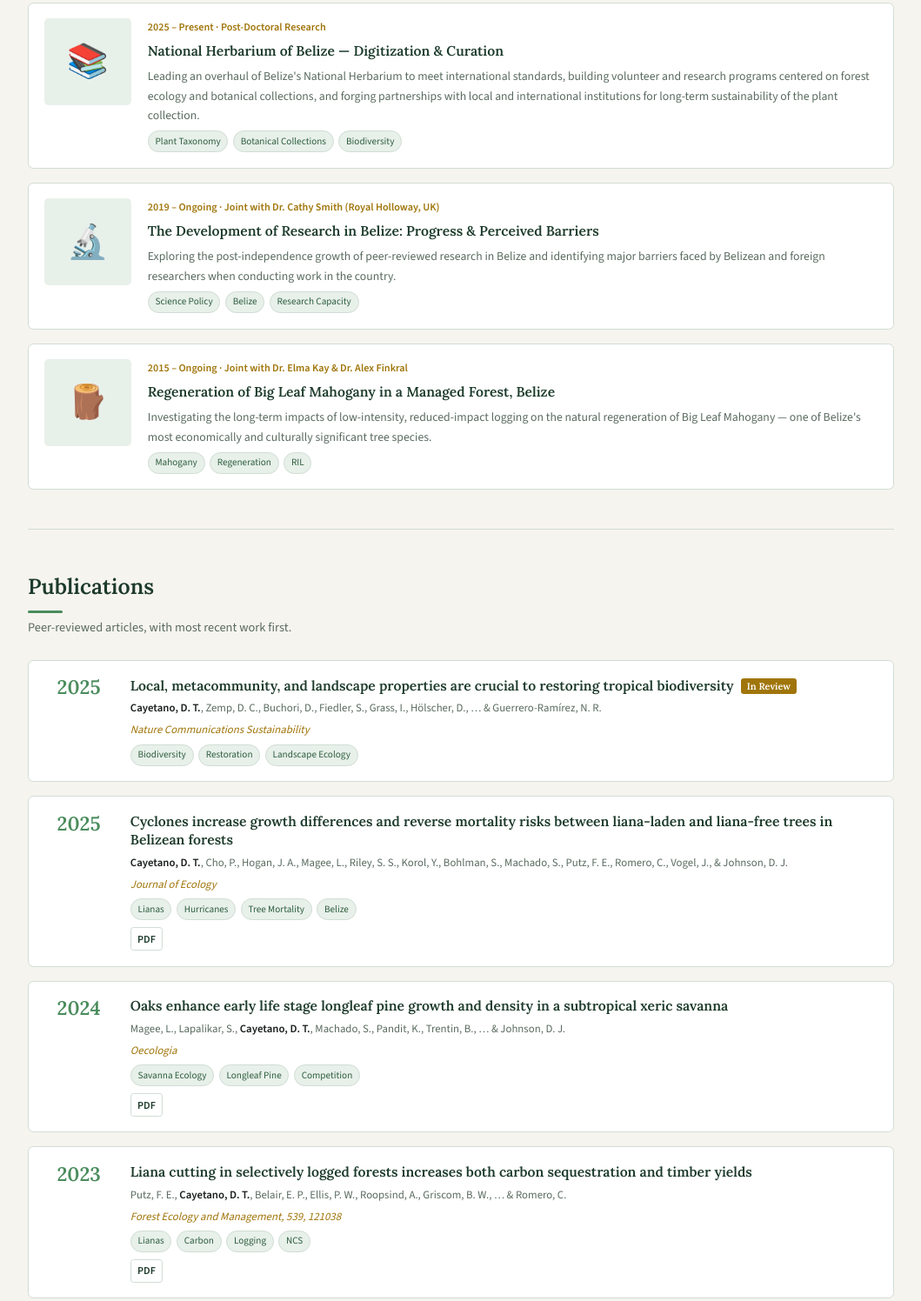
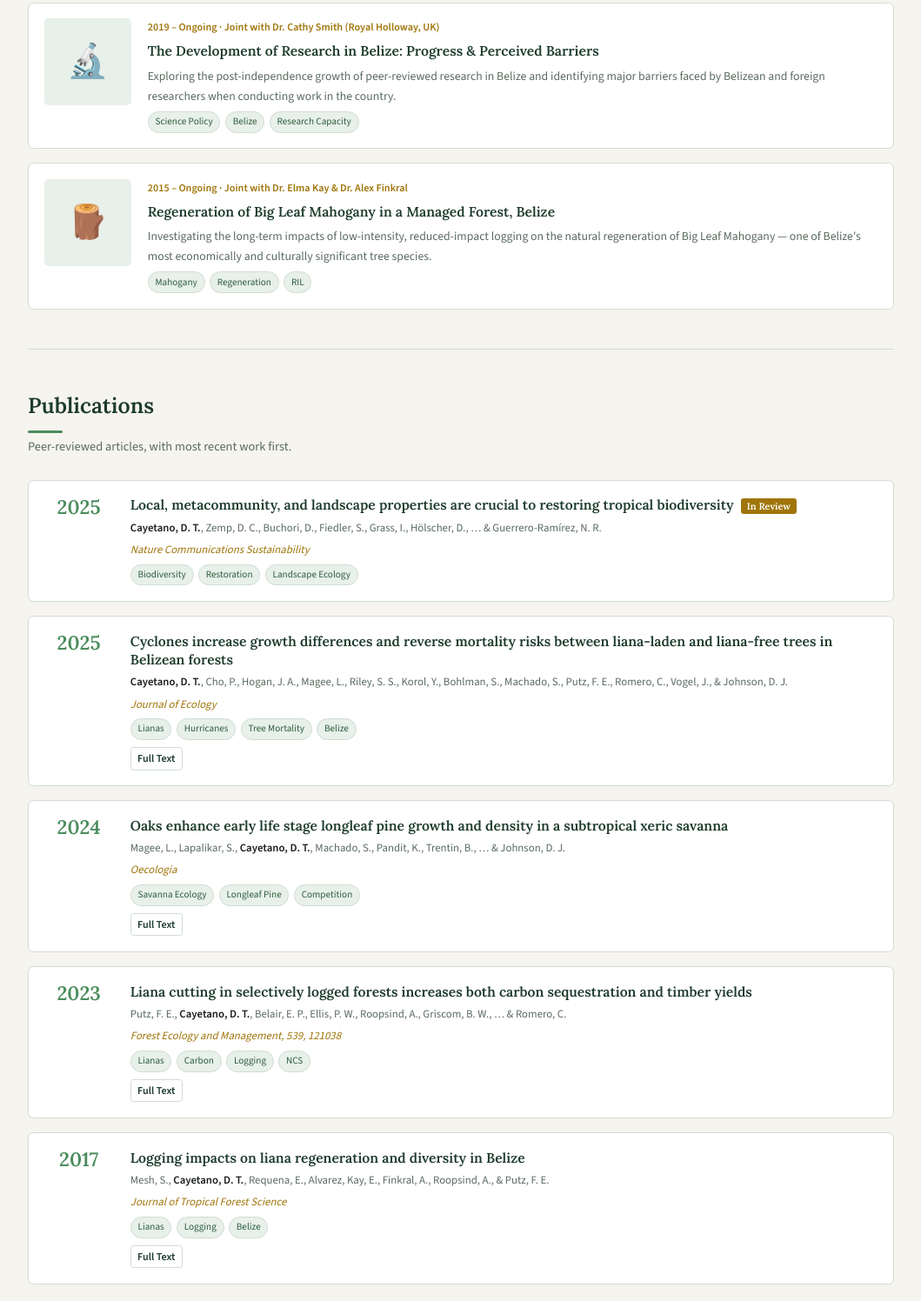
Before and after one commit to dcaye93/dcaye93.github.io, a plain HTML site: page index.html in a window 1280 px wide. Shown: the part 1377-2873 px from the top of the page at 87% size, without its empty margins (110-1169 px from the left). Drawn offline with nearby package versions, Linux system fonts and the light colour scheme.

Commit message:
Update index.html

```diff
--- a/index.html
+++ b/index.html
@@ -307,18 +307,6 @@
       </div>
 
       <div class="project-card reveal">
-        <div class="project-thumb">📚</div>
-        <div class="project-body">
-          <div class="project-meta">2025 – Present · Post-Doctoral Research</div>
-          <h3>National Herbarium of Belize — Digitization &amp; Curation</h3>
-          <p>Leading an overhaul of Belize's National Herbarium to meet international standards, building volunteer and research programs centered on forest ecology and botanical collections, and forging partnerships with local and international institutions for long-term sustainability of the plant collection.</p>
-          <div class="pub-tags">
-            <span class="tag">Plant Taxonomy</span><span class="tag">Botanical Collections</span><span class="tag">Biodiversity</span>
-          </div>
-        </div>
-      </div>
-
-      <div class="project-card reveal">
         <div class="project-thumb">🔬</div>
         <div class="project-body">
           <div class="project-meta">2019 – Ongoing · Joint with Dr. Cathy Smith (Royal Holloway, UK)</div>
@@ -371,7 +359,7 @@
           <div class="pub-authors"><strong>Cayetano, D. T.</strong>, Cho, P., Hogan, J. A., Magee, L., Riley, S. S., Korol, Y., Bohlman, S., Machado, S., Putz, F. E., Romero, C., Vogel, J., &amp; Johnson, D. J.</div>
           <div class="pub-journal">Journal of Ecology</div>
           <div class="pub-tags"><span class="tag">Lianas</span><span class="tag">Hurricanes</span><span class="tag">Tree Mortality</span><span class="tag">Belize</span></div>
-          <div class="pub-links"><a class="plink" href="#">PDF</a></div>
+          <div class="pub-links"><a class="plink" href="https://doi.org/10.1111/1365-2745.70101">Full Text</a></div>
         </div>
       </div>
 
@@ -382,7 +370,7 @@
           <div class="pub-authors">Magee, L., Lapalikar, S., <strong>Cayetano, D. T.</strong>, Machado, S., Pandit, K., Trentin, B., … &amp; Johnson, D. J.</div>
           <div class="pub-journal">Oecologia</div>
           <div class="pub-tags"><span class="tag">Savanna Ecology</span><span class="tag">Longleaf Pine</span><span class="tag">Competition</span></div>
-          <div class="pub-links"><a class="plink" href="#">PDF</a></div>
+          <div class="pub-links"><a class="plink" href="https://doi.org/10.1007/s00442-024-05579-y">Full Text</a></div>
         </div>
       </div>
 
@@ -393,7 +381,7 @@
           <div class="pub-authors">Putz, F. E., <strong>Cayetano, D. T.</strong>, Belair, E. P., Ellis, P. W., Roopsind, A., Griscom, B. W., … &amp; Romero, C.</div>
           <div class="pub-journal">Forest Ecology and Management, 539, 121038</div>
           <div class="pub-tags"><span class="tag">Lianas</span><span class="tag">Carbon</span><span class="tag">Logging</span><span class="tag">NCS</span></div>
-          <div class="pub-links"><a class="plink" href="#">PDF</a></div>
+          <div class="pub-links"><a class="plink" href="https://doi.org/10.1016/j.foreco.2023.121038">Full Text</a></div>
         </div>
       </div>
 
@@ -404,7 +392,7 @@
           <div class="pub-authors">Mesh, S., <strong>Cayetano, D. T.</strong>, Requena, E., Alvarez, Kay, E., Finkral, A., Roopsind, A., &amp; Putz, F. E.</div>
           <div class="pub-journal">Journal of Tropical Forest Science</div>
           <div class="pub-tags"><span class="tag">Lianas</span><span class="tag">Logging</span><span class="tag">Belize</span></div>
-          <div class="pub-links"><a class="plink" href="#">PDF</a></div>
+          <div class="pub-links"><a class="plink" href="https://www.jstor.org/stable/44272912">Full Text</a></div>
         </div>
       </div>
 
```
